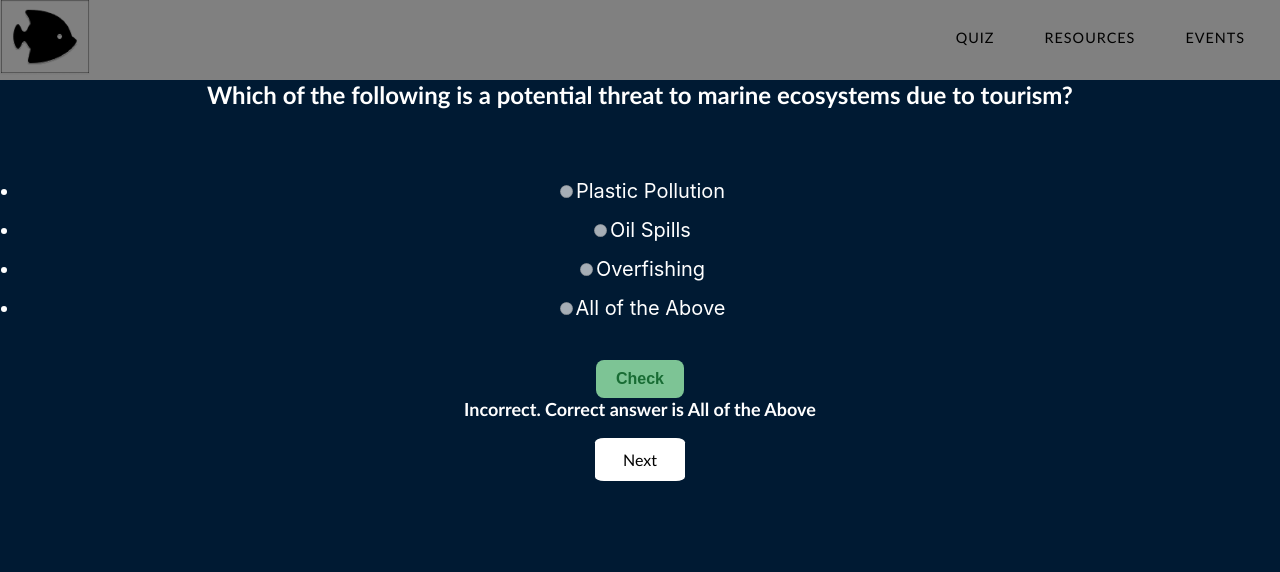
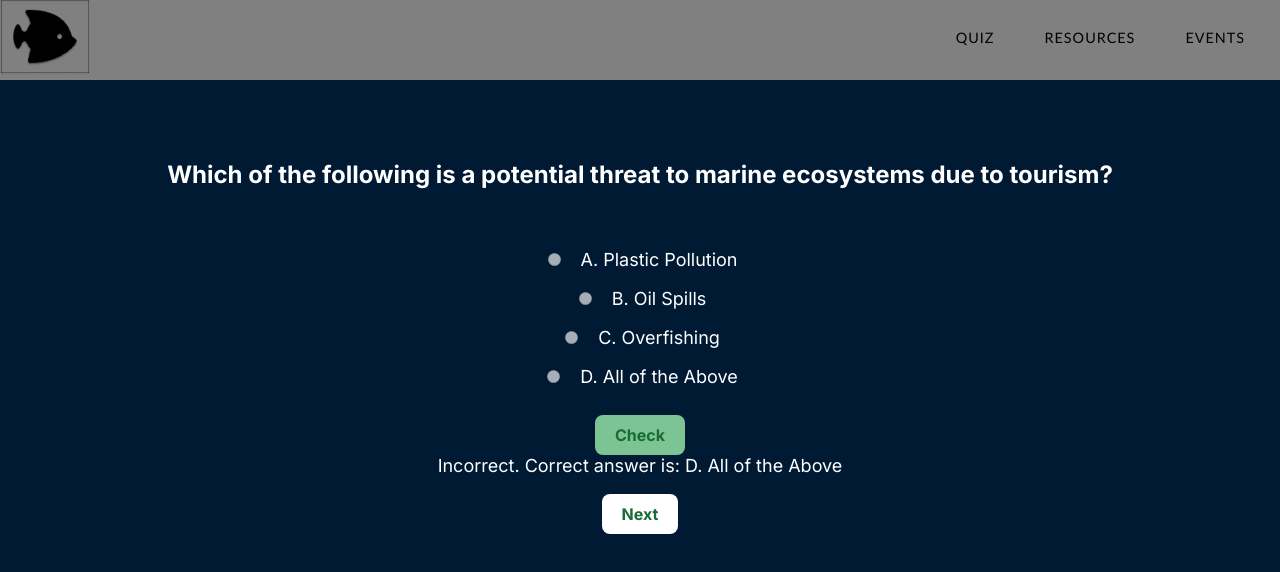
Before and after one commit to Ayykody/info442_B5, a React (Create React App) app in the folder info442/: page /Quiz in a window 1280 px wide. Both pictures are taken after a click on the button "Check". Shown: the top 572 px of the page. Built offline with nearby package versions, Linux system fonts and the light colour scheme.

Commit message:
finished quiz

```diff
--- a/info442/public/index.html
+++ b/info442/public/index.html
@@ -3,6 +3,10 @@
   <head>
     <meta charset="utf-8" />
     <link rel="icon" href="%PUBLIC_URL%/favicon.ico" />
+    <link rel="preconnect" href="https://fonts.googleapis.com">
+    <link rel="preconnect" href="https://fonts.gstatic.com" crossorigin>
+    <link href="https://fonts.googleapis.com/css2?family=Inter:wght@100..900&display=swap" rel="stylesheet">
+    <link href="https://fonts.googleapis.com/css2?family=Bebas+Neue&family=Inter:wght@100..900&display=swap" rel="stylesheet">
     <meta name="viewport" content="width=device-width, initial-scale=1" />
     <meta name="theme-color" content="#000000" />
     <meta
--- a/info442/src/Components/Quiz.css
+++ b/info442/src/Components/Quiz.css
@@ -1,7 +1,20 @@
-.container {
+h1 {
+    font-family: 'Inter', sans-serif;
+}
+
+h2 {
+    font-family: 'Inter', sans-serif;
+}
+
+p {
+    font-family: 'Inter', sans-serif;
+}
+
+.quiz {
     padding: 20px;
     margin-top: 60px;
     text-align: center;
+    font-family: 'Inter', sans-serif;
 }
 
 body {
@@ -10,6 +23,7 @@ body {
     margin: 0;
     padding: 0;
     height: 100%;
+    font-family: 'Inter', sans-serif;
 }
 
 .h1 {
@@ -18,7 +32,6 @@ body {
     height: 163px;
     left: 101px;
     top: 278px;
-    font-family: 'Inter';
     font-style: normal;
     font-weight: 600;
     font-size: 57.4px;
@@ -41,6 +54,11 @@ body {
     font-size: 20px;
 }
 
+.radioBtns {
+    margin-right: 20px;
+    background-color: green;
+}
+
 .check {
     text-align: center;
 }
@@ -50,15 +68,27 @@ body {
     border: none;
     padding: 10px 20px;
     color: #186C34;
-    font-family: sans-serif;
+    font-family: 'Inter', sans-serif;
     font-size: 16px;
     font-weight: bold;
     border-radius: 8px;
 }
 
 .answerExplained {
+    padding: 20px;
+    margin-top: 30px;
     text-align: center;
-    font-family: sans-serif;
+    font-family: 'Inter', sans-serif;
     font-weight: bold;
     font-size: 20px;
 }
+
+.handleQuestion {
+    border: none;
+    padding: 10px 20px;
+    color: #186C34;
+    font-family: 'Inter', sans-serif;
+    font-size: 16px;
+    font-weight: bold;
+    border-radius: 8px;
+}
--- a/info442/src/Components/Quiz.js
+++ b/info442/src/Components/Quiz.js
@@ -4,21 +4,57 @@ const Quiz = () => {
   const questions = [
     {
       question: "Which of the following is a potential threat to marine ecosystems due to tourism?",
-      options: ["Plastic Pollution", "Oil Spills", "Overfishing", "All of the Above"],
-      correctAnswer: "All of the Above"
+      options: ["A. Plastic Pollution", "B. Oil Spills", "C. Overfishing", "D. All of the Above"],
+      correctAnswer: "D. All of the Above"
     },
     {
         question: "How many gallons of graywater can a large cruise ship generate from a 1-week voyage?",
-        options: ["500,000 gallons", "800,000 gallons", "1 million gallons", "2 million gallons"],
-        correctAnswer: "1 million gallons"
+        options: ["A. 500,000 gallons", "B. 800,000 gallons", "C. 1 million gallons", "D. 2 million gallons"],
+        correctAnswer: "C. 1 million gallons"
     },
     {
         question: "How many tons of plastic end up in the ocean each year?",
-        options: ["4 million tons", "7 million tons", "10 million tons", "13 million tons"],
-        correctAnswer: "13 million tons"
-    }
+        options: ["A. 4 million tons", "B. 7 million tons", "C. 10 million tons", "D. 13 million tons"],
+        correctAnswer: "D. 13 million tons"
+    },
+    {
+      question: "How does overfishing impact coral reefs and other marine life?",
+      options: ["A. It causes an imbalance in food chains", "B. It fosters biodiversity within ecosystems", "C. It promotes growth of coral reefs", "D. It helps make marine waters more habitable for marine life"],
+      correctAnswer: "A. It causes an imbalance in food chains"
+    },
+    {
+      question: "The Great Pacific Garbage Patch is estimated to be TWO times the size of which U.S. state?",
+      options: ["A. Alaska", "B. Texas", "C. California", "D. Montana"],
+      correctAnswer: "B. Texas"
+    },
+    {
+      question: "In which ways does marine pollution impact local communities?",
+      options: ["A. It improves their local economy", "B. It supports their natural and cultural resources", "C. It can cause acute and chronic health problems or physical injuries", "D. It improves their education systems"],
+      correctAnswer: "C. It can cause acute and chronic health problems or physical injuries"
+    },
+    {
+      question: "What percentage of marine pollution comes from land-based sources?",
+      options: ["A. 50%", "B. 65%", "C. 75%", "D. 80%"],
+      correctAnswer: "D. 80%"
+    },
+    {
+      question: "How does noise pollution impact marine life?",
+      options: ["A. It prevents marine animals from hearing their predators", "B. It can disrupt communication between marine animals.", "C. It can disrupt the natural behavior of marine animals", "D. All of the Above"],
+      correctAnswer: "D. All of the Above"
+    },
+    {
+      question: "How can tourists reduce their environmental impact when traveling?",
+      options: ["A. Dispose of trash and recyclables properly", "B. Feed marine animals with human food", "C. Purchase and use single-use plastic items", "D. Consume extra seafood"],
+      correctAnswer: "A. Dispose of trash and recyclables properly"
+    },
+    {
+      question: "Which of the following is NOT a target of the UN's Global Goals for Life Below Water?",
+      options: ["A. Conserve coastal and marine areas", "B. Fund educational programming for aquariums", "C. End subsidies contributing to overfishing", "D. Protect and restore ecosystems"],
+      correctAnswer: "B. Fund educational programming for aquariums"
+    },
   ];
 
+  // useState handlers for question progression
   const [currentQuestion, setCurrentQuestion] = useState(0);
   const [selectedOption, setSelectedOption] = useState('');
   const [isAnswered, setIsAnswered] = useState(false);
@@ -26,10 +62,12 @@ const Quiz = () => {
   const [score, setScore] = useState(0);
   const [quizFinished, setQuizFinished] = useState(false);
 
+  // handles abilities to select option
   const handleOptionSelect = (option) => {
     setSelectedOption(option);
   }
 
+  // checks if answer is correct; if so, adds to the user's score
   const handleCheckAnswer = () => {
     setIsAnswered(true);
     if (selectedOption === questions[currentQuestion].correctAnswer) {
@@ -40,29 +78,34 @@ const Quiz = () => {
     }
   }
 
+  // progresses to next question or end of quiz
   const handleNextQuestion = () => {
     if (currentQuestion + 1 < questions.length) {
       setCurrentQuestion(currentQuestion + 1);
       setSelectedOption('');
       setIsAnswered(false);
       setIsCorrect(false);
+    } else {
+      setQuizFinished(true);
     }
   };
 
+  // handles finished quiz
   const handleFinishQuiz = () => {
     setQuizFinished(true);
   };
 
   return (
-    <div>
-      {currentQuestion < questions.length ? (
+    <div className='quiz'>
+      {!quizFinished ? (
         <div>
           <h2 className='questionNumber'>{questions[currentQuestion].question}</h2>
-          <ul className='questionOptions'>
+          <div className='questionOptions'>
             {questions[currentQuestion].options.map((option, index) => (
-              <li key={index}>
+              <p key={index}>
                 <label>
                   <input
+                    className='radioBtns'
                     type="radio"
                     name="option"
                     value={option}
@@ -72,27 +115,28 @@ const Quiz = () => {
                   />
                   {option}
                 </label>
-              </li>
+              </p>
             ))}
-          </ul>
+          </div>
           <div className='check'>
           <button className='checkBtn' onClick={handleCheckAnswer} disabled={isAnswered}>
             Check
           </button>
           </div>
           {isAnswered && (
-            <div className='answerExplained'>
-              {isCorrect ? <p>Correct!</p> : <p>Incorrect. Correct answer is {questions[currentQuestion].correctAnswer}</p>}
-              <button onClick={handleNextQuestion}>
+            <div className='answers'>
+              {isCorrect ? <p>Correct!</p> : <p>Incorrect. Correct answer is: {questions[currentQuestion].correctAnswer}</p>}
+              <button className='handleQuestion' onClick={handleNextQuestion}>
                 {currentQuestion === questions.length - 1 ? "Finish Quiz" : "Next"}
               </button>
             </div>
           )}
         </div>
       ) : (
-        <div>
-          <h2>Quiz Finished!</h2>
-          <p>Your score is: {score} out of {questions.length}</p>
+        <div className='finishedQuiz'>
+         <h2>Quiz Finished!</h2>
+          <p>Your score is: {(score / questions.length) * 10}/10</p>
+          <p>Learn more about SDG 14: Life Below Water by exploring our resources, engaging in events, and calculating your impact.</p>
         </div>
       )}
     </div>
```
Also changed, not shown: 1 other file (tests, documents, lock files or other folders).
